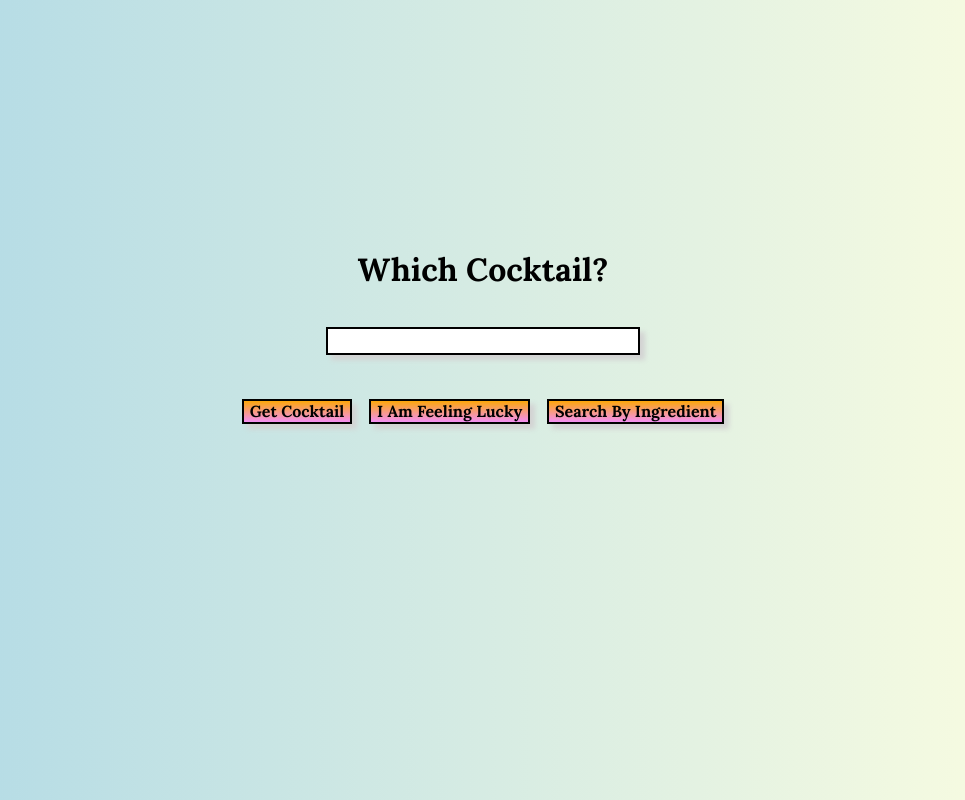
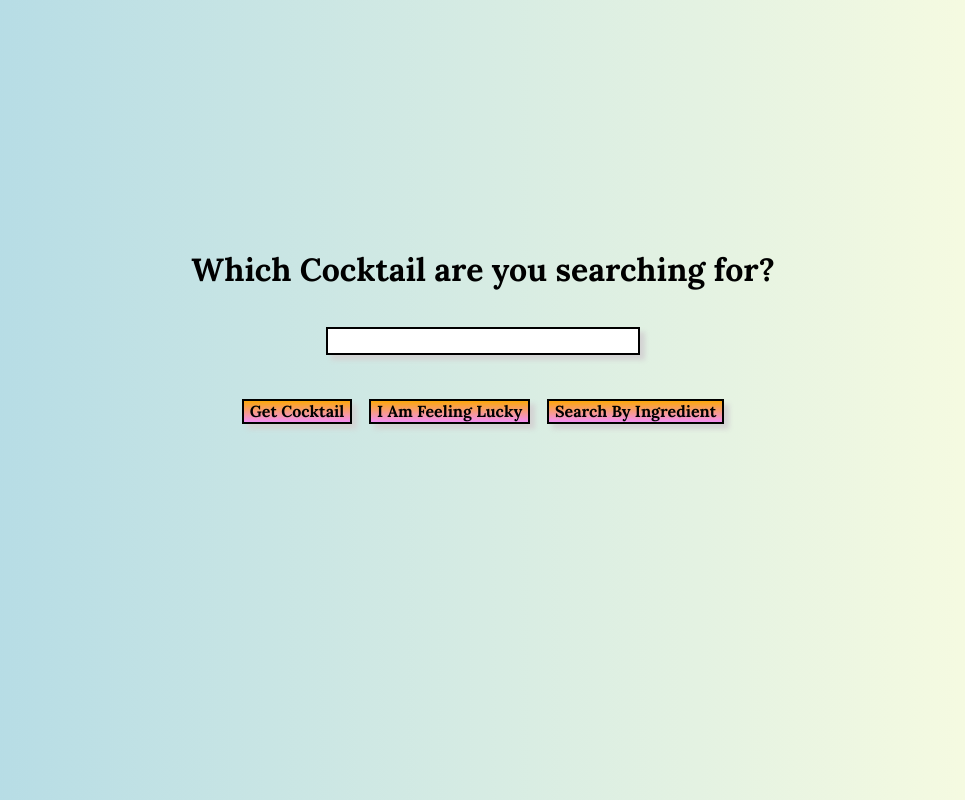
Before and after one commit to Luka-DV/Cocktail-finder, a plain HTML site: page index.html in a window 1280 px wide. Shown: the whole page, without its empty margins (157-1122 px from the left). Drawn offline with Linux system fonts and the light colour scheme.

Commit message:
change heading

```diff
--- a/index.html
+++ b/index.html
@@ -18,7 +18,7 @@
     	<section>
 
 			<header>
-				<h1><label for="inp">Which Cocktail?</label></h1>
+				<h1><label for="inp">Which Cocktail are you searching for?</label></h1>
 				<input id="inp" type="text" name="" value="" aria-label="Search for cocktails by name or ingredient">
 
 				<div name="button-container" role="container">
```
